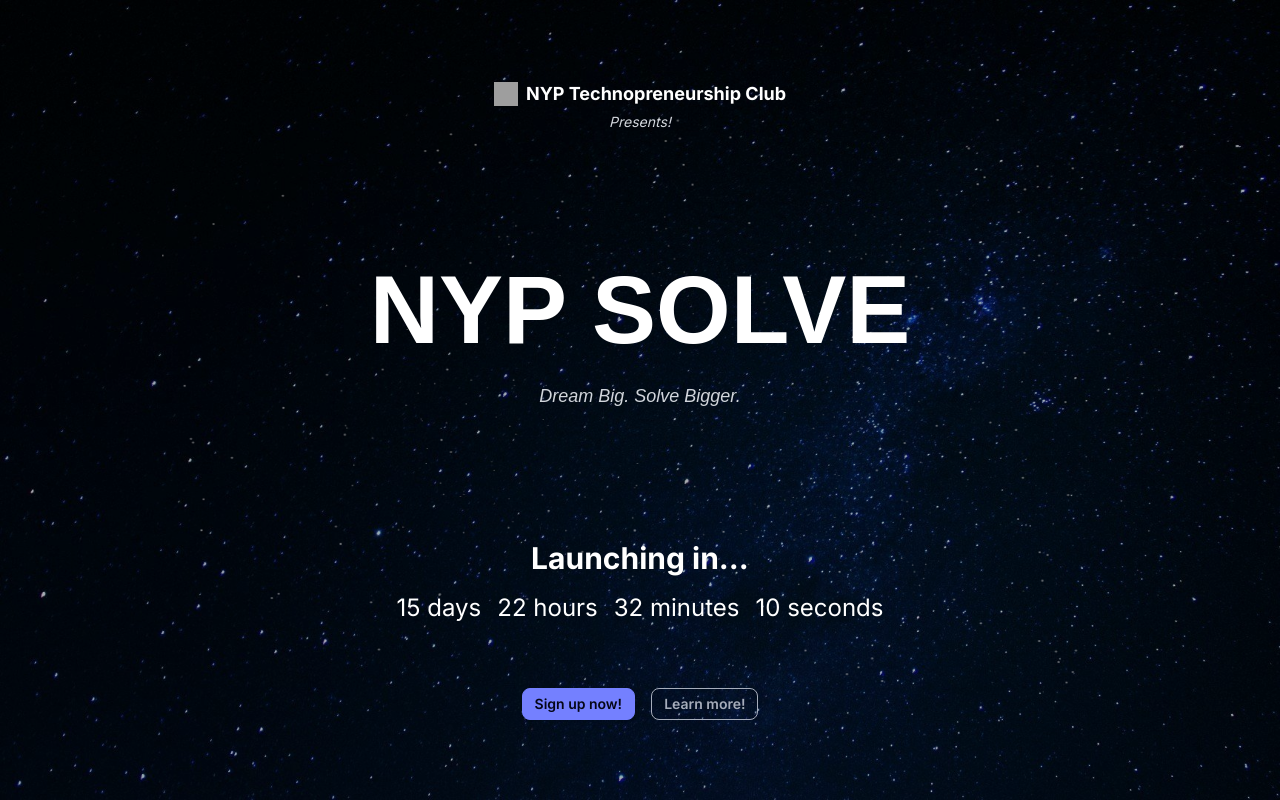
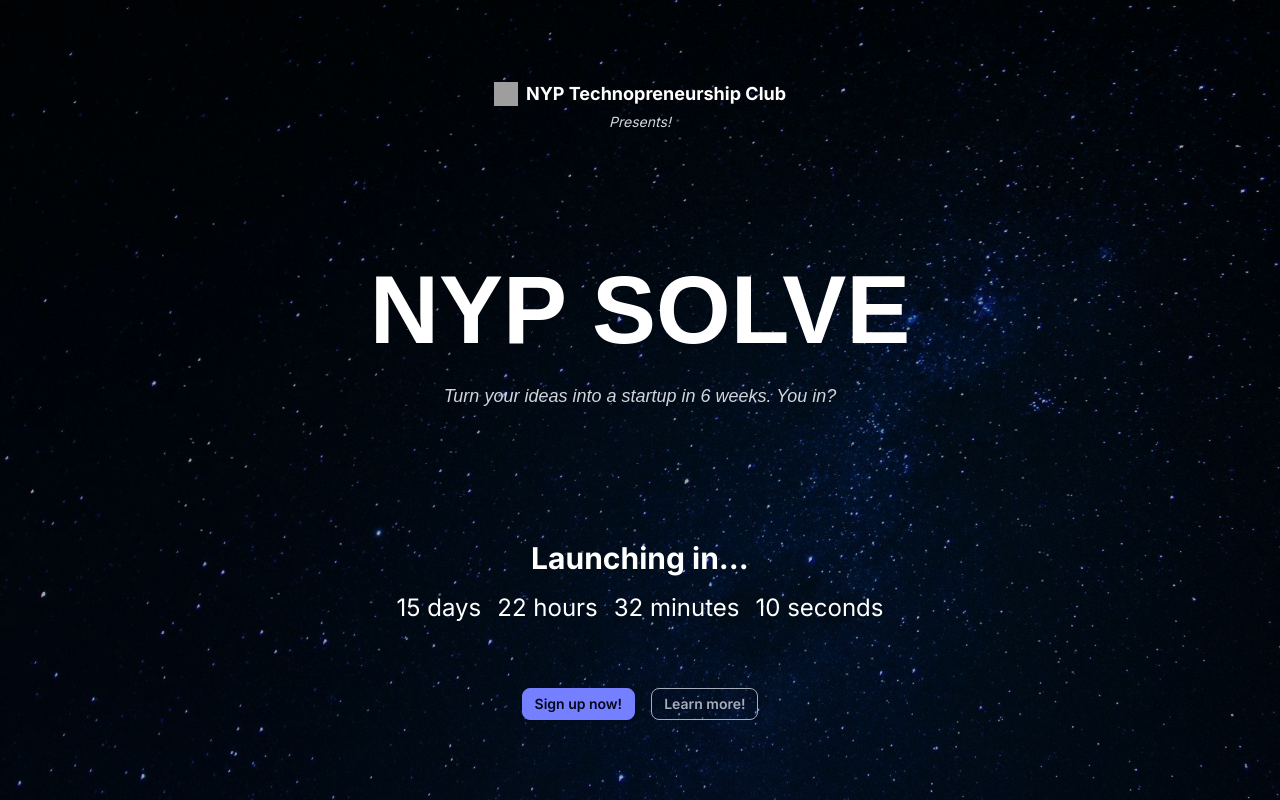
Before and after one commit to nyptechclub/nyptech-activities, a Next.js app: page /solve in a window 1280 px wide. Built offline with nearby package versions, Linux system fonts and the light colour scheme; grey boxes are pictures that could not be loaded; a web font is replaced by a local one.

Commit message:
rohan suggested tagline

```diff
--- a/src/app/solve/page.tsx
+++ b/src/app/solve/page.tsx
@@ -22,7 +22,7 @@ export default function Page() {
           <div className={"flex-1 flex flex-col items-center justify-center text-center text-white"}>
             <span className={clsx("uppercase font-bold text-8xl max-sm:text-6xl", unbounded.className)}>NYP Solve</span>
             <span className={clsx("mt-6 italic text-lg max-sm:text-sm text-gray-300", gluten.className)}>
-              Dream Big. Solve Bigger.
+            Turn your ideas into a startup in 6 weeks. You in?
             </span>
           </div>
           <CountdownDisplay
```
